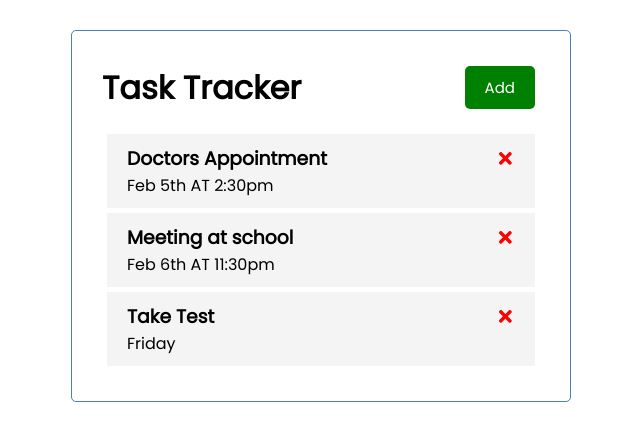
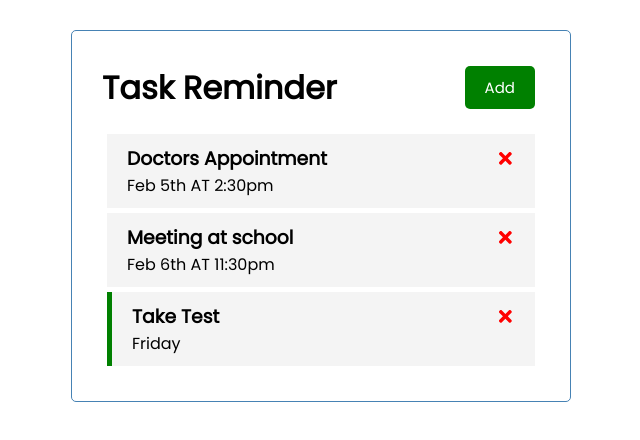
Before and after one commit to Isaac7app/task-reminder, a React (Create React App) app: page / in a window 1280 px wide. Shown: the top 440 px of the page, without its empty margins (319-959 px from the left). Built offline with nearby package versions, Linux system fonts and the light colour scheme.

Commit message:
Toggle added

```diff
--- a/src/App.js
+++ b/src/App.js
@@ -31,11 +31,20 @@
   setTasks(tasks.filter((task) => task.id !== id))
 }
 
+// Toggle Reminder
+const toggleReminder = (id) => {
+ setTasks(
+   tasks.map((task) => task.id === id ?
+    { ...task, reminder: !task.reminder} : task))
+}
+
   return (
       <div className='container'>
        <Header />
-       <Tasks tasks={tasks}
-       onDelete={deleteTask} />
+       {tasks.length > 0 ?
+       (<Tasks tasks={tasks}
+       onDelete={deleteTask} onToggle={toggleReminder} />):
+       ('No Reminder To Show')}
       </div>
   )
 }
--- a/src/components/Header.js
+++ b/src/components/Header.js
@@ -20,7 +20,7 @@
 
 
 Header.defaultProps = {
-    title: 'Task Tracker',
+    title: 'Task Reminder',
 }
 
 Header.propType = {
--- a/src/components/Task.js
+++ b/src/components/Task.js
@@ -1,9 +1,10 @@
 import React from 'react';
 import { FaTimes } from 'react-icons/fa';
 
-const Task = ({ task, onDelete }) => {
+const Task = ({ task, onDelete, onToggle }) => {
   return (
-    <div className='task'>
+    <div className={`task ${task.reminder ? 'reminder' : ''}`}
+    onDoubleClick={() => onToggle(task.id)}>
         <h3>{task.text}
         <FaTimes
         style={{ color:'red',
--- a/src/components/Tasks.js
+++ b/src/components/Tasks.js
@@ -1,12 +1,15 @@
 import React from 'react';
 import Task from './Task';
 
-const Tasks  = ({ tasks, onDelete }) => {
+const Tasks  = ({ tasks, onDelete, onToggle }) => {
   return (
     <>
     {tasks.map((task) => (
-    <Task key={task.id} task={task}
-    onDelete={onDelete}/>
+    <Task key={task.id}
+     task={task}
+    onDelete={onDelete}
+    onToggle={onToggle}
+    />
     ))}
     </>
   )
```
